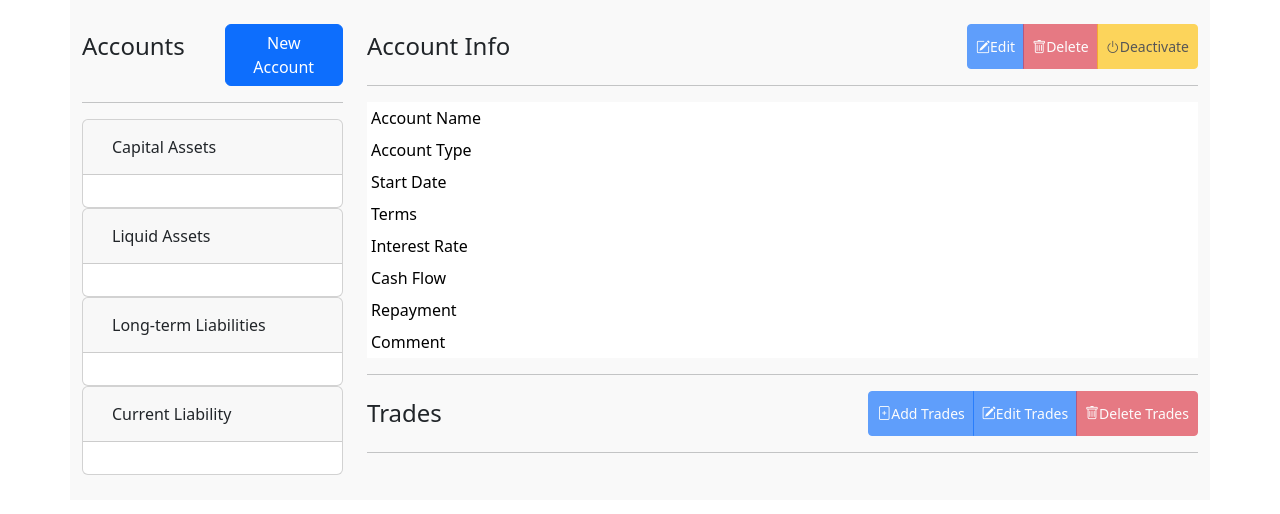
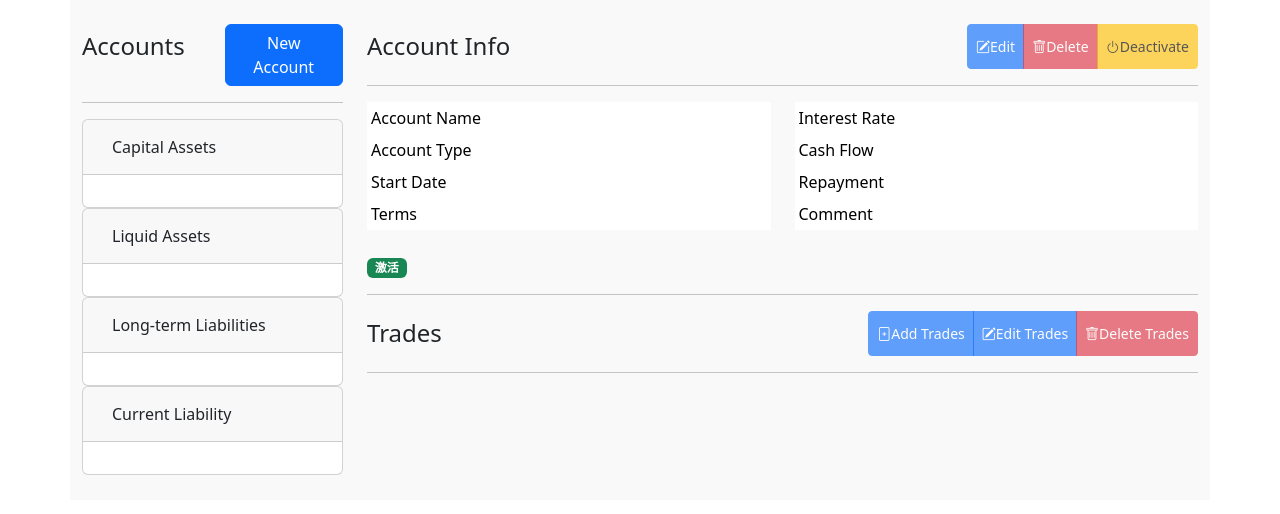
Before and after one commit to nutalk/OpenBookkeeping, a Django app: page /en/ in a window 1280 px wide. Shown: the part 56-570 px from the top of the page. Run offline with Django 5.2, Linux system fonts and the light colour scheme; some libraries are stand-ins or nearby versions.

Commit message:
Improve account details layout: two-column display and status tag

```diff
--- a/accounts/templates/detail.html
+++ b/accounts/templates/detail.html
@@ -64,16 +64,41 @@
       </div>
     </div>
     <hr />
+    <div class="row">
+      <div class="col-md-6">
         <table class="table table-borderless table-sm">
           <tbody>
             {%for show_rec in show_info%}
+            {% if forloop.counter <= 4 %}
             <tr>
-          <td class="col-3">{{show_rec.show}}</td>
+              <td class="col-6">{{show_rec.show}}</td>
               <td id={{show_rec.id}}></td>
             </tr>
+            {% endif %}
             {%endfor%}
           </tbody>
         </table>
+      </div>
+      <div class="col-md-6">
+        <table class="table table-borderless table-sm">
+          <tbody>
+            {%for show_rec in show_info%}
+            {% if forloop.counter > 4 %}
+            <tr>
+              <td class="col-6">{{show_rec.show}}</td>
+              <td id={{show_rec.id}}></td>
+            </tr>
+            {% endif %}
+            {%endfor%}
+          </tbody>
+        </table>
+      </div>
+    </div>
+    <div class="row mt-2">
+      <div class="col-12">
+        <span id="account_status_tag" class="badge bg-success">激活</span>
+      </div>
+    </div>
     <hr />
     <div class="row">
       <div class="col-4 pt-2">
--- a/pfiles/accounts/js/account_list.js
+++ b/pfiles/accounts/js/account_list.js
@@ -92,9 +92,13 @@
                     if (activateStatus.v === 'True' || activateStatus.v === true) {
                         $("#activate_text").text("停用");
                         $("#prop_activate_btn").removeClass("btn-success").addClass("btn-warning");
+                        // Update status tag for active account
+                        $("#account_status_tag").text("激活").removeClass("bg-danger").addClass("bg-success");
                     } else {
                         $("#activate_text").text("启用");
                         $("#prop_activate_btn").removeClass("btn-warning").addClass("btn-success");
+                        // Update status tag for inactive account
+                        $("#account_status_tag").text("停用").removeClass("bg-success").addClass("bg-danger");
                     }
                 }
             });
@@ -254,9 +258,13 @@
                     if (data.activate) {
                         $("#activate_text").text("停用");
                         $("#prop_activate_btn").removeClass("btn-success").addClass("btn-warning");
+                        // Update status tag for active account
+                        $("#account_status_tag").text("激活").removeClass("bg-danger").addClass("bg-success");
                     } else {
                         $("#activate_text").text("启用");
                         $("#prop_activate_btn").removeClass("btn-warning").addClass("btn-success");
+                        // Update status tag for inactive account
+                        $("#account_status_tag").text("停用").removeClass("bg-success").addClass("bg-danger");
                     }
                 } else {
                     var errorMessages = {
```
Lines whose indentation alone changed are shown as unchanged.
